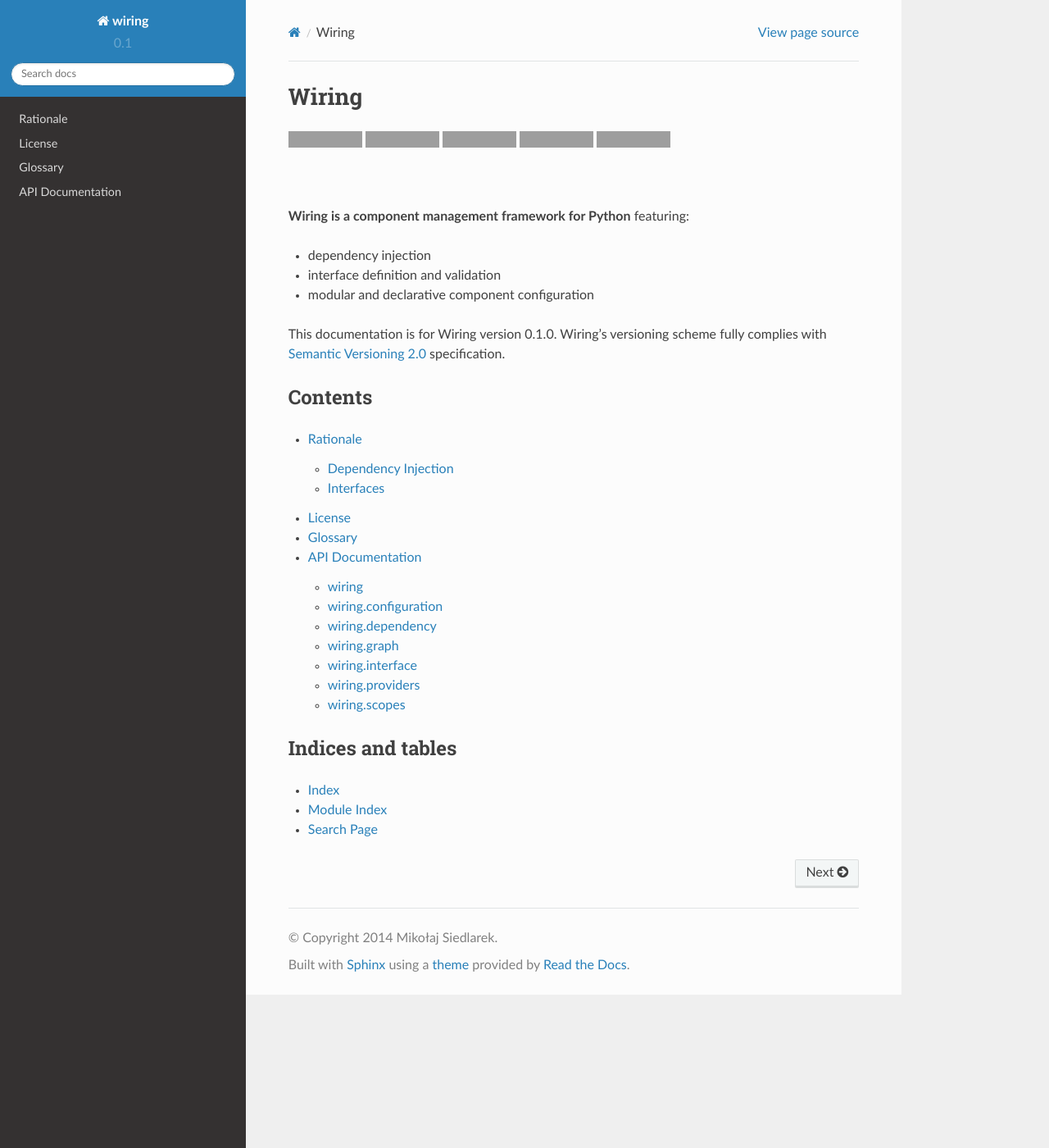
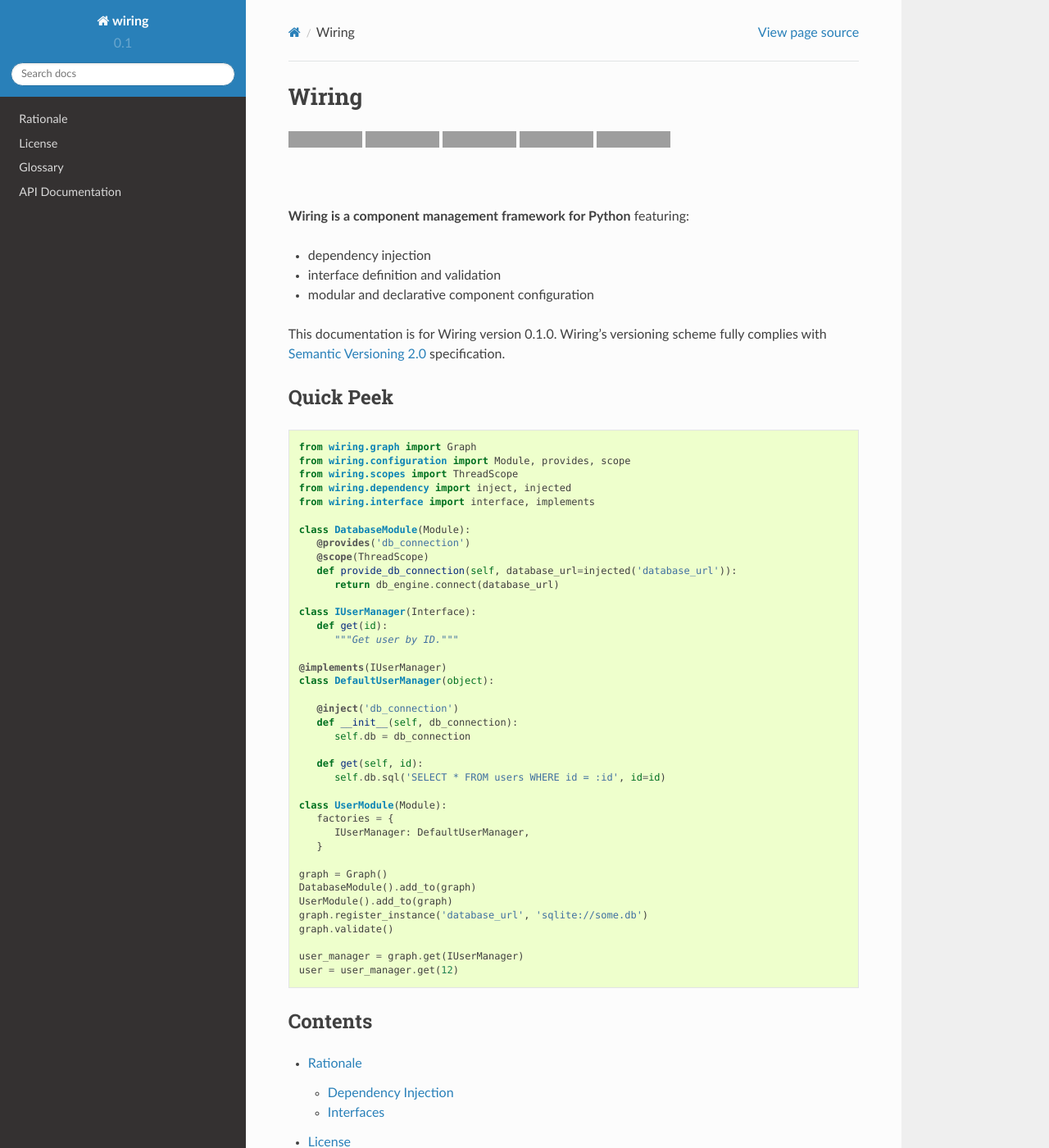
Before and after one commit to msiedlarek/wiring, a Sphinx documentation site: the page built from docs/index.rst, in a window 1280 px wide and 1400 px high. Shown: the whole window at 82% size. Built offline with Sphinx 7.4.7 and the Read the Docs theme 2.0.0, drawn with Linux system fonts in a browser that asks for light colours; grey boxes are pictures that could not be loaded.

Commit message:
Quick Peek section in documentation.

```diff
--- a/docs/index.rst
+++ b/docs/index.rst
@@ -35,6 +35,51 @@ fully complies with `Semantic Versioning 2.0`_ specification.
 
 .. _Semantic Versioning 2.0: http://semver.org/spec/v2.0.0.html
 
+Quick Peek
+----------
+
+::
+
+   from wiring.graph import Graph
+   from wiring.configuration import Module, provides, scope
+   from wiring.scopes import ThreadScope
+   from wiring.dependency import inject, injected
+   from wiring.interface import interface, implements
+
+   class DatabaseModule(Module):
+      @provides('db_connection')
+      @scope(ThreadScope)
+      def provide_db_connection(self, database_url=injected('database_url')):
+         return db_engine.connect(database_url)
+
+   class IUserManager(Interface):
+      def get(id):
+         """Get user by ID."""
+
+   @implements(IUserManager)
+   class DefaultUserManager(object):
+
+      @inject('db_connection')
+      def __init__(self, db_connection):
+         self.db = db_connection
+
+      def get(self, id):
+         self.db.sql('SELECT * FROM users WHERE id = :id', id=id)
+
+   class UserModule(Module):
+      factories = {
+         IUserManager: DefaultUserManager,
+      }
+
+   graph = Graph()
+   DatabaseModule().add_to(graph)
+   UserModule().add_to(graph)
+   graph.register_instance('database_url', 'sqlite://some.db')
+   graph.validate()
+
+   user_manager = graph.get(IUserManager)
+   user = user_manager.get(12)
+
 Contents
 --------
 
```
Also changed, not shown: README.rst (+51 -0 lines).
